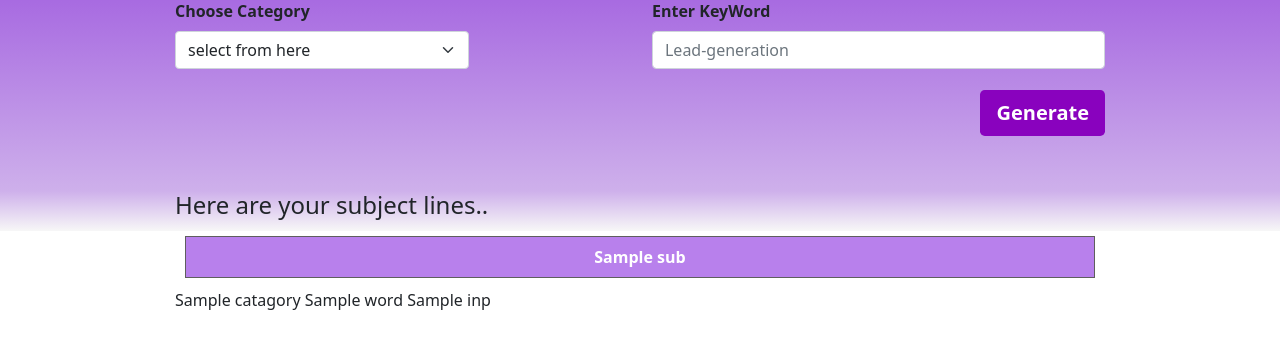
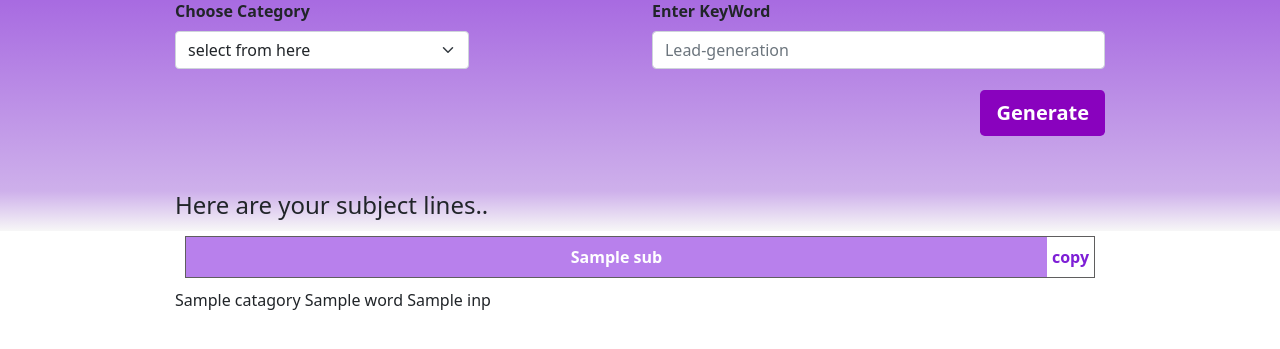
Before and after one commit to TahminaTania/Email_subject_generator, a Django app: template subject/templates/output.html in a window 1280 px wide. Shown: the part 209-558 px from the top of the page. Run offline with Django 4.2, Linux system fonts and the light colour scheme; the template is opened without the code that fills it: most values are stand-ins (such as "Sample title", 1, 10 or a date in 2020); some libraries are stand-ins or nearby versions.

Commit message:
nothing done

```diff
--- a/subject/static/js/main.js
+++ b/subject/static/js/main.js
@@ -1,7 +1,7 @@
-console.log("Connected")
-var data={{inp}}
-console.log(data)
-data.style.color="blue"
+// console.log("Connected")
+// var data={{inp}}
+// console.log(data)
+// data.style.color="blue"
 
 
 
@@ -16,23 +16,13 @@ data.style.color="blue"
 
 
 
-
-
-
-
-
-
 function Copy(){
     console.log("user value is")
 
-        var SubjectLine = document.getElementsByClassName("subject");
-        console.log(SubjectLine)
+        var sub = document.querySelectorAll("[id='subject']");
+        for(var n =0; n < sub.length; n++){
+            var SubjectLine=sub[n].innerText;
+            console.log(SubjectLine);
 
-
-
-
-
-// document.execCommand("copy")
-
-// j.select();
+        }
 }
--- a/subject/templates/output.html
+++ b/subject/templates/output.html
@@ -8,8 +8,8 @@
 
         {%for m in sub%}
         <div class="text-center" id="titl">
-         <span class="subject">  {{m.title}} </span>
-         {% comment %} <span class="copy" onclick="Copy(this)">copy</span> {% endcomment %}
+         <span id="subject">  {{m.title}} </span>
+         <span class="copy" onclick="Copy()">copy</span>
         </div>
         {%endfor%}
         {{catagory}}
```
